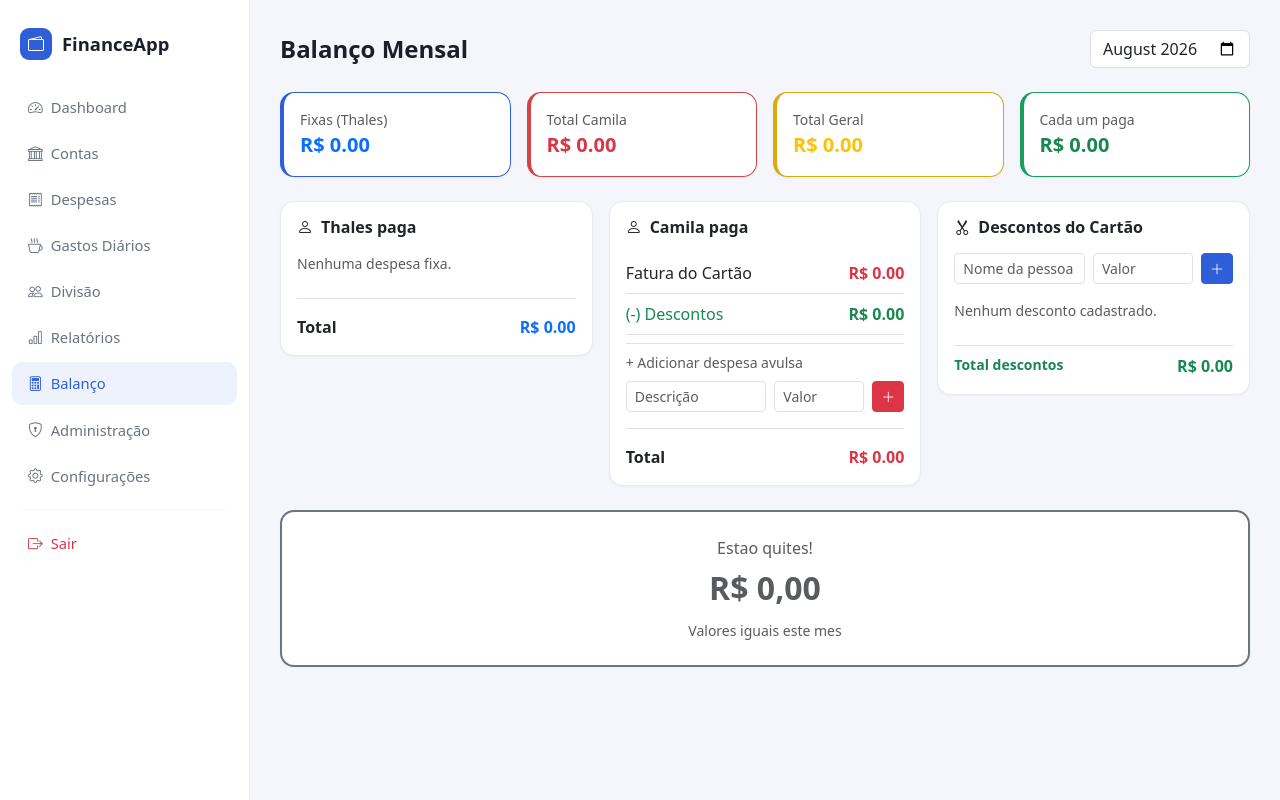
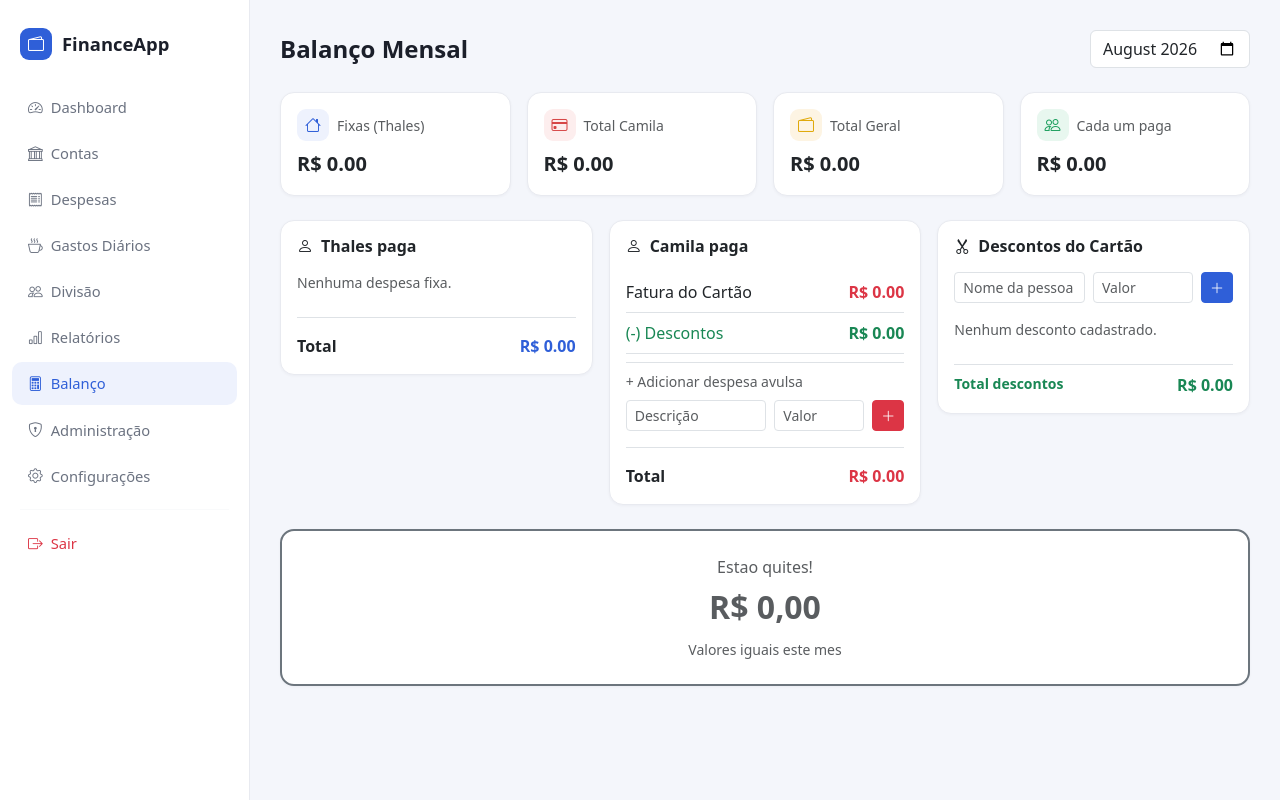
Before and after one commit to 29thales/saas-financeiro, a Flask app: page /balanco in a window 1280 px wide. Run offline with Flask 3, Linux system fonts and the light colour scheme; the visitor is signed in with stand-in values (Sample User, id 1); data that the repository does not hold is empty.

Commit message:
Redesign da tela de Balanco: cards com icone colorido (Direcao 2), mantendo toda a logica original

```diff
--- a/backend/app/templates/balanco.html
+++ b/backend/app/templates/balanco.html
@@ -8,27 +8,47 @@
 
 <div class="row g-3 mb-4">
     <div class="col-md-3">
-        <div class="card stat-card blue p-3">
-            <div class="text-muted small">Fixas (Thales)</div>
-            <div class="fs-5 fw-bold text-primary" id="total-fixas">R$ --</div>
+        <div class="card p-3">
+            <div class="d-flex align-items-center gap-2 mb-2">
+                <div style="width:32px;height:32px;border-radius:9px;background:var(--accent-light);display:flex;align-items:center;justify-content:center;">
+                    <i class="bi bi-house" style="color: var(--accent);"></i>
+                </div>
+                <div class="text-muted small">Fixas (Thales)</div>
+            </div>
+            <div class="fs-5 fw-bold" id="total-fixas">R$ --</div>
         </div>
     </div>
     <div class="col-md-3">
-        <div class="card stat-card red p-3">
-            <div class="text-muted small">Total Camila</div>
-            <div class="fs-5 fw-bold text-danger" id="total-camila">R$ --</div>
+        <div class="card p-3">
+            <div class="d-flex align-items-center gap-2 mb-2">
+                <div style="width:32px;height:32px;border-radius:9px;background:#fdeeee;display:flex;align-items:center;justify-content:center;">
+                    <i class="bi bi-credit-card" style="color: #d64545;"></i>
+                </div>
+                <div class="text-muted small">Total Camila</div>
+            </div>
+            <div class="fs-5 fw-bold" id="total-camila">R$ --</div>
         </div>
     </div>
     <div class="col-md-3">
-        <div class="card stat-card yellow p-3">
-            <div class="text-muted small">Total Geral</div>
-            <div class="fs-5 fw-bold text-warning" id="total-geral">R$ --</div>
+        <div class="card p-3">
+            <div class="d-flex align-items-center gap-2 mb-2">
+                <div style="width:32px;height:32px;border-radius:9px;background:#fdf4e3;display:flex;align-items:center;justify-content:center;">
+                    <i class="bi bi-wallet2" style="color: #e0a90a;"></i>
+                </div>
+                <div class="text-muted small">Total Geral</div>
+            </div>
+            <div class="fs-5 fw-bold" id="total-geral">R$ --</div>
         </div>
     </div>
     <div class="col-md-3">
-        <div class="card stat-card green p-3">
-            <div class="text-muted small">Cada um paga</div>
-            <div class="fs-5 fw-bold text-success" id="cada-um">R$ --</div>
+        <div class="card p-3">
+            <div class="d-flex align-items-center gap-2 mb-2">
+                <div style="width:32px;height:32px;border-radius:9px;background:#e8f7ef;display:flex;align-items:center;justify-content:center;">
+                    <i class="bi bi-people" style="color: #1a9e5c;"></i>
+                </div>
+                <div class="text-muted small">Cada um paga</div>
+            </div>
+            <div class="fs-5 fw-bold" id="cada-um">R$ --</div>
         </div>
     </div>
 </div>
@@ -40,7 +60,7 @@
             <div id="lista-fixas"></div>
             <div class="d-flex justify-content-between pt-3 border-top mt-2">
                 <span class="fw-bold">Total</span>
-                <span class="fw-bold text-primary" id="total-fixas-2">R$ --</span>
+                <span class="fw-bold" style="color: var(--accent);" id="total-fixas-2">R$ --</span>
             </div>
         </div>
     </div>
```
